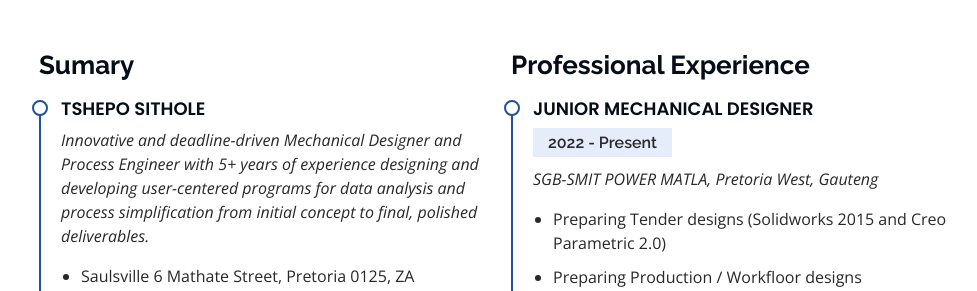
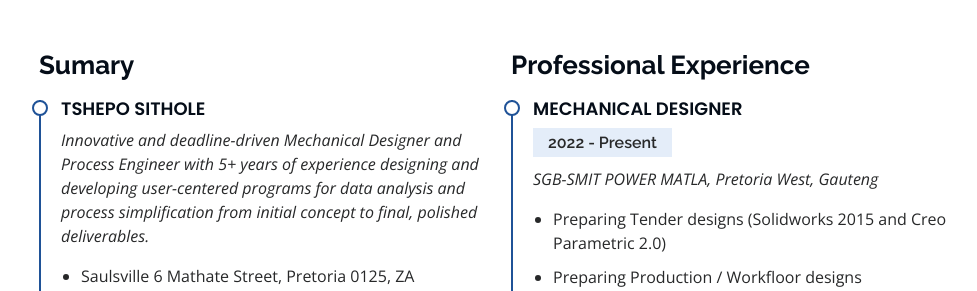
Before and after one commit to tshepo-sithole/cv, a Flask app: page / in a window 1280 px wide. Shown: the part 2386-2677 px from the top of the page, without its empty margins (291-1268 px from the left). Run offline with Flask 2, Linux system fonts and the light colour scheme; some libraries are stand-ins or nearby versions.

Commit message:
update experience

```diff
--- a/templates/index.html
+++ b/templates/index.html
@@ -195,7 +195,7 @@
           <div class="col-lg-6" data-aos="fade-up" data-aos-delay="100">
             <h3 class="resume-title">Professional Experience</h3>
             <div class="resume-item">
-              <h4>Junior Mechanical Designer</h4>
+              <h4>Mechanical Designer</h4>
               <h5>2022 - Present</h5>
               <p><em>SGB-SMIT POWER MATLA, Pretoria West, Gauteng </em></p>
               <ul>
```
